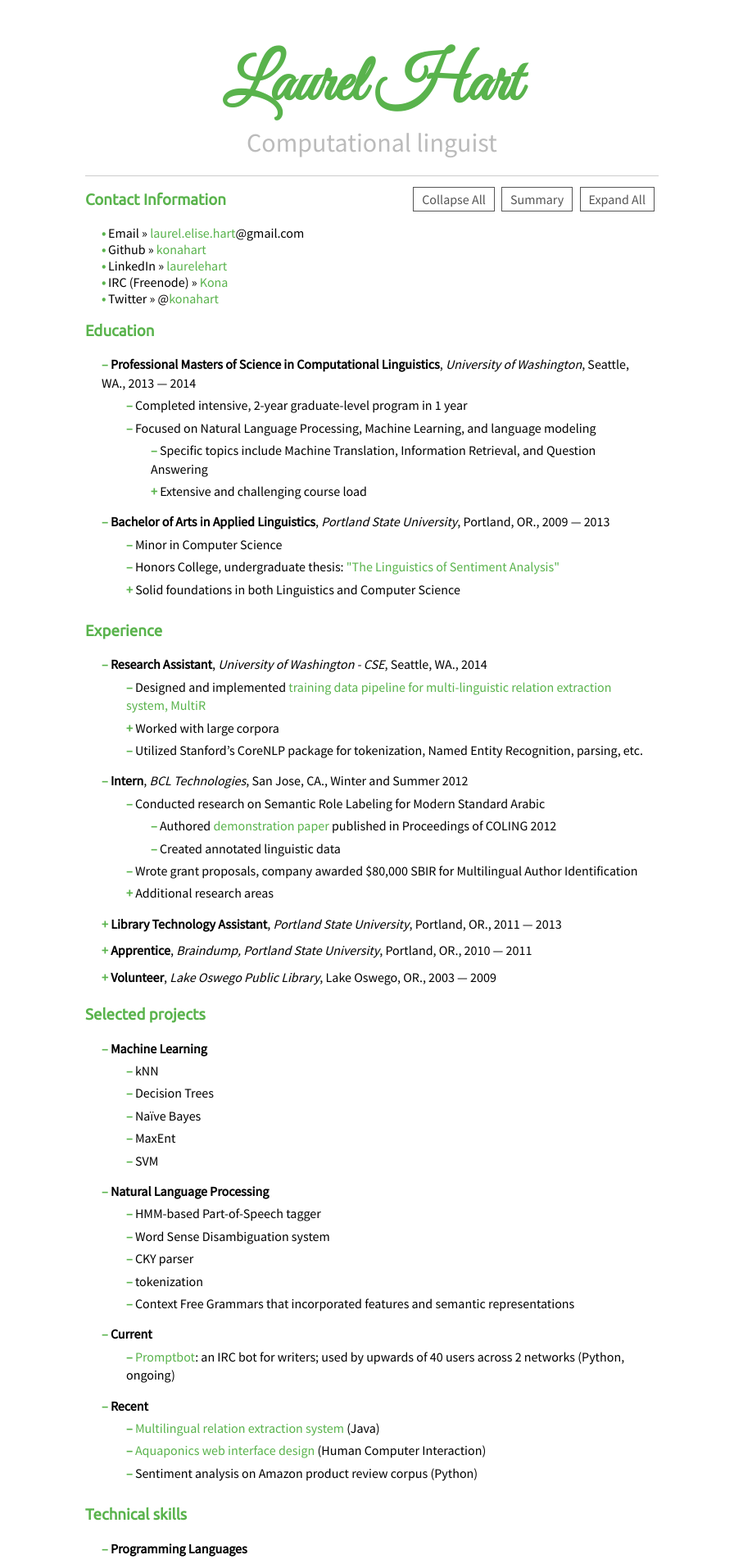
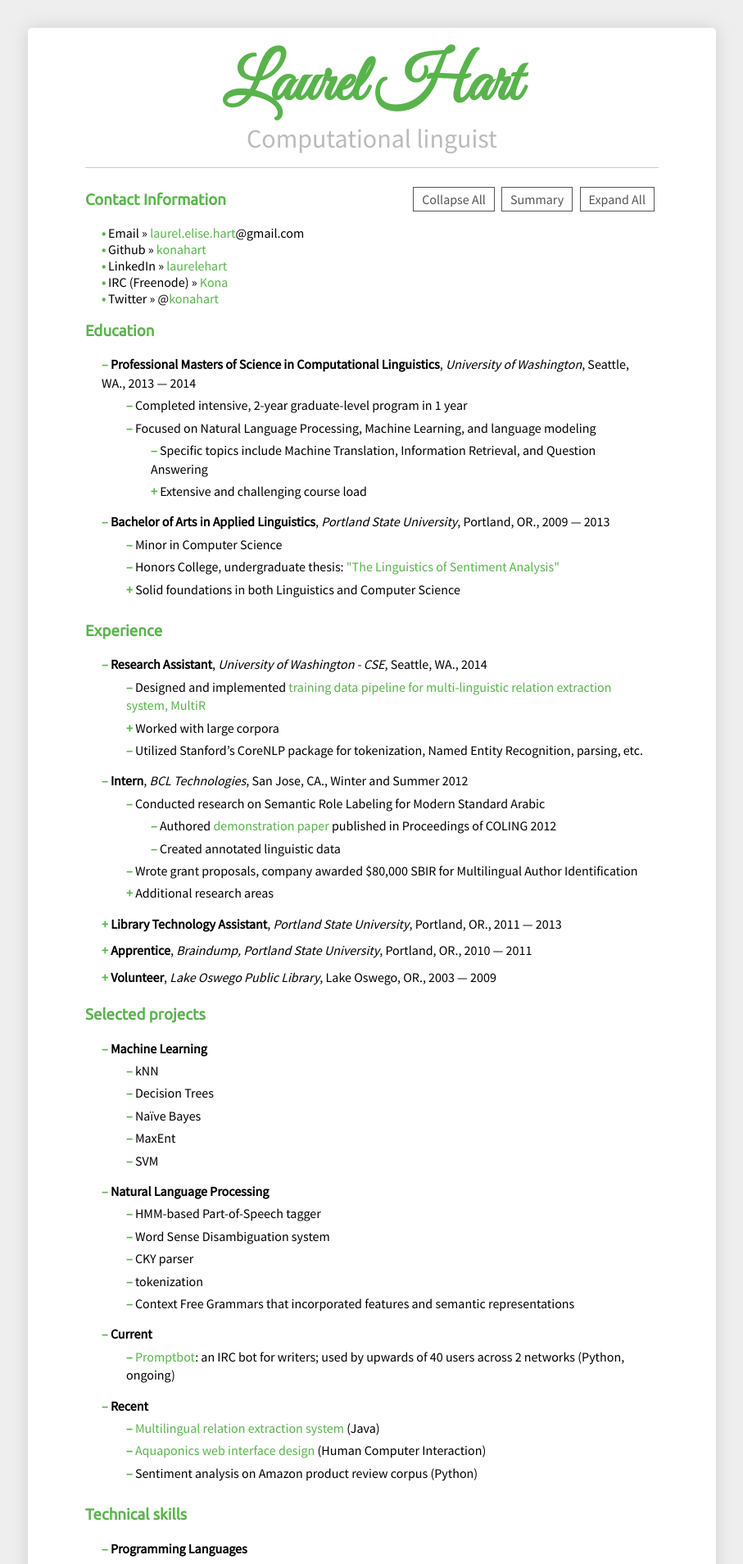
Before and after one commit to konahart/resume, a Jekyll site: the page built from index.md, in a window 1280 px wide. Shown: the top 1908 px of the page at 82% size, without its empty margins (186-1093 px from the left). Built offline with Jekyll 4.4.1, drawn with Linux system fonts in a browser that asks for light colours; some of the changed text lies outside the part shown.

Commit message:
Got Bart and mgood feedback, made changes

```diff
--- a/_layouts/default.html
+++ b/_layouts/default.html
@@ -18,13 +18,14 @@
 <body>
 
   <div class="container">
-    <h1><a href="http://konahart.com/">Laurel Hart</a></h1>
-    <div style="margin: 20px 0; font-size: 2em; color:#BBBBBB; text-align:center;">Computational linguist</div>
+    <div class="header">
+        <h1><a href="http://konahart.com/">Laurel Hart</a></h1>
+        <h2><font style="margin: -10px">Computational linguist</font></h2>
+    </div>
     <hr>
 
     {{ content }}
 
-    <hr>
     </div>
 
     <div class="footer">
--- a/css/style.css
+++ b/css/style.css
@@ -6,15 +6,12 @@
 body {
     text-align: center;
     font-family: 'Source Sans Pro', sans-serif;
-}
-
-h2, h3 {
-    font-family: 'Ubuntu', sans-serif;
+    background: #EEE;
 }
 
 h1 {
+    margin-top: 0;
     margin-bottom: -20px;
-    text-align: center;
     color: #59B34C;
     font-family: 'Great Vibes', cursive;
     font-size: 5em;
@@ -28,7 +25,15 @@ h1 > a {
     color: inherit;
 }
 
+h2 {
+    margin: 15px;
+    font-size: 2em;
+    font-weight: 400;
+    color:#BBBBBB;
+}
+
 h3 {
+    font-family: 'Ubuntu', sans-serif;
     color: #59B34C;
 }
 
@@ -39,13 +44,25 @@ a {
 hr {
     border: 0;
     height: 0;
+    padding: 5px 0;
     border-top: 1px solid rgba(0, 0, 0, 0.2);
+    clear: both;
 }
 
 .container {
     max-width: 700px;
-    margin: 0 auto;
+    margin: 0 auto 20px;
     text-align: left;
+    background: #FFF;
+    padding: 0px 70px 1px;
+    box-shadow: 0 0 20px #CFCFCF;
+    border-radius: 5px;
+}
+
+.header {
+    text-align: center;
+    padding-top: 20px;
+    margin-top: 33.6px;
 }
 
 p {
@@ -66,33 +83,3 @@ a, a:visited, a:hover {
     margin: 3px;
     text-align: center;
 }
-
-.posts {
-    width: 290px;
-    overflow-wrap: break-word;
-}
-
-
-#blog-posts, #current-projects, #about {
-    width: 50%;
-    margin-left: 20px;
-}
-
-#blog-posts, .posts {
-    float: left;
-}
-
-#current-projects, #current-projects + p, #about {
-    float: left;
-    border-top: 1px solid rgba(0,0,0,0.1);
-    margin-top: 5px;
-    padding-top: 15px;
-}
-
-#current-projects + p {
-    padding-left: 20px;
-}
-
-hr {
-    clear: both;
-}
--- a/index.md
+++ b/index.md
@@ -220,7 +220,7 @@ layout: default
 <h3><a name="pubs" id="pubs"></a>Publications</h3>
 
 <ul class="expList">
-<li class="alwaysShow"><strong>2013</strong>
+<li class="alwaysShow highlight"><strong>2013</strong>
     <ul>
     <li name="lingOfSent">Hart, Laurel, <strong><i><a href="http://pdxscholar.library.pdx.edu/cgi/viewcontent.cgi?article=1018&context=honorstheses">The Linguistics of Sentiment Analysis</a></i></strong> Portland State University <i>PDX Scholar</i>. 2013. <a href="http://pdxscholar.library.pdx.edu/cgi/viewcontent.cgi?article=1018&context=honorstheses">http://pdxscholar.library.pdx.edu/cgi/viewcontent.cgi?article=1018&context=honorstheses</a>
         <ul>
```
